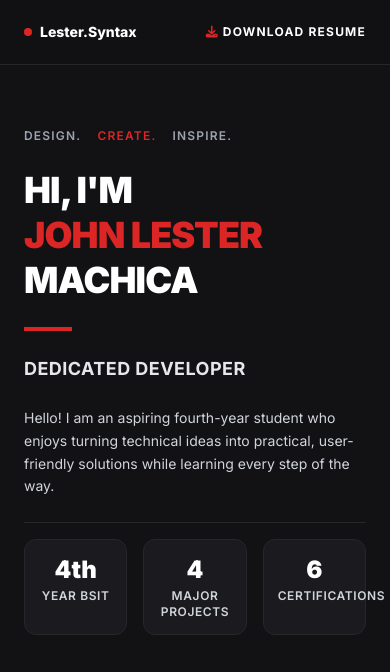
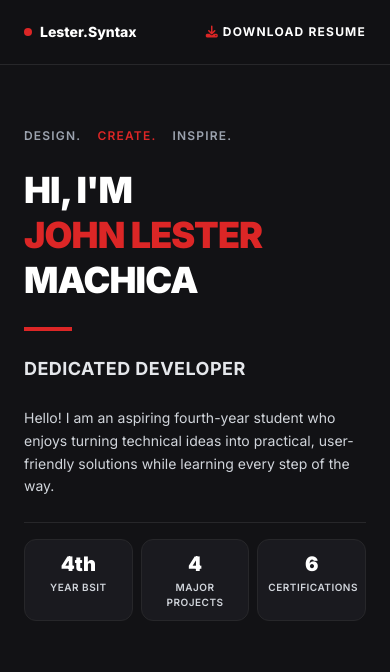
Before and after one commit to lzzterrible/MyPortfolio, a plain HTML site: page index.html in a window 390 px wide. Shown: the top 672 px of the page. Drawn offline with nearby package versions, Linux system fonts and the light colour scheme; grey boxes are pictures that could not be loaded.

Commit message:
Fixed mobile stat cards overlap in CERTIFICATIONS

```diff
--- a/index.html
+++ b/index.html
@@ -125,19 +125,19 @@
                     Hello! I am an aspiring fourth-year student who enjoys turning technical ideas into practical, user-friendly solutions while learning every step of the way.
                 </p>
 
-                <!-- Interactive Stat Cards Navigating to Sections -->
-                <div class="grid grid-cols-3 gap-4 pt-4 border-t border-zinc-800 text-center lg:text-left">
-                    <a href="#about" class="bg-cardBgDark p-3.5 rounded-xl border border-zinc-800 hover:border-red-600 hover:-translate-y-1 transition-all duration-300 block group cursor-pointer">
-                        <div class="text-2xl font-black text-white group-hover:text-red-500 transition-colors">4th</div>
-                        <div class="text-xs text-gray-300 uppercase tracking-wider font-semibold mt-0.5">Year BSIT</div>
+                <!-- Interactive Stat Cards Navigating to Sections (Fixed responsive spacing and text sizing for mobile screens) -->
+                <div class="grid grid-cols-3 gap-2 sm:gap-4 pt-4 border-t border-zinc-800 text-center lg:text-left">
+                    <a href="#about" class="bg-cardBgDark p-2.5 sm:p-3.5 rounded-xl border border-zinc-800 hover:border-red-600 hover:-translate-y-1 transition-all duration-300 block group cursor-pointer">
+                        <div class="text-xl sm:text-2xl font-black text-white group-hover:text-red-500 transition-colors">4th</div>
+                        <div class="text-[10px] sm:text-xs text-gray-300 uppercase tracking-wider font-semibold mt-0.5">Year BSIT</div>
                     </a>
-                    <a href="#projects" class="bg-cardBgDark p-3.5 rounded-xl border border-zinc-800 hover:border-red-600 hover:-translate-y-1 transition-all duration-300 block group cursor-pointer">
-                        <div class="text-2xl font-black text-white group-hover:text-red-500 transition-colors">4</div>
-                        <div class="text-xs text-gray-300 uppercase tracking-wider font-semibold mt-0.5">Major Projects</div>
+                    <a href="#projects" class="bg-cardBgDark p-2.5 sm:p-3.5 rounded-xl border border-zinc-800 hover:border-red-600 hover:-translate-y-1 transition-all duration-300 block group cursor-pointer">
+                        <div class="text-xl sm:text-2xl font-black text-white group-hover:text-red-500 transition-colors">4</div>
+                        <div class="text-[10px] sm:text-xs text-gray-300 uppercase tracking-wider font-semibold mt-0.5">Major Projects</div>
                     </a>
-                    <a href="#certifications" class="bg-cardBgDark p-3.5 rounded-xl border border-zinc-800 hover:border-red-600 hover:-translate-y-1 transition-all duration-300 block group cursor-pointer">
-                        <div class="text-2xl font-black text-white group-hover:text-red-500 transition-colors">6</div>
-                        <div class="text-xs text-gray-300 uppercase tracking-wider font-semibold mt-0.5">Certifications</div>
+                    <a href="#certifications" class="bg-cardBgDark p-2.5 sm:p-3.5 rounded-xl border border-zinc-800 hover:border-red-600 hover:-translate-y-1 transition-all duration-300 block group cursor-pointer">
+                        <div class="text-xl sm:text-2xl font-black text-white group-hover:text-red-500 transition-colors">6</div>
+                        <div class="text-[10px] sm:text-xs text-gray-300 uppercase tracking-wider font-semibold mt-0.5">Certifications</div>
                     </a>
                 </div>
             </div>
```
